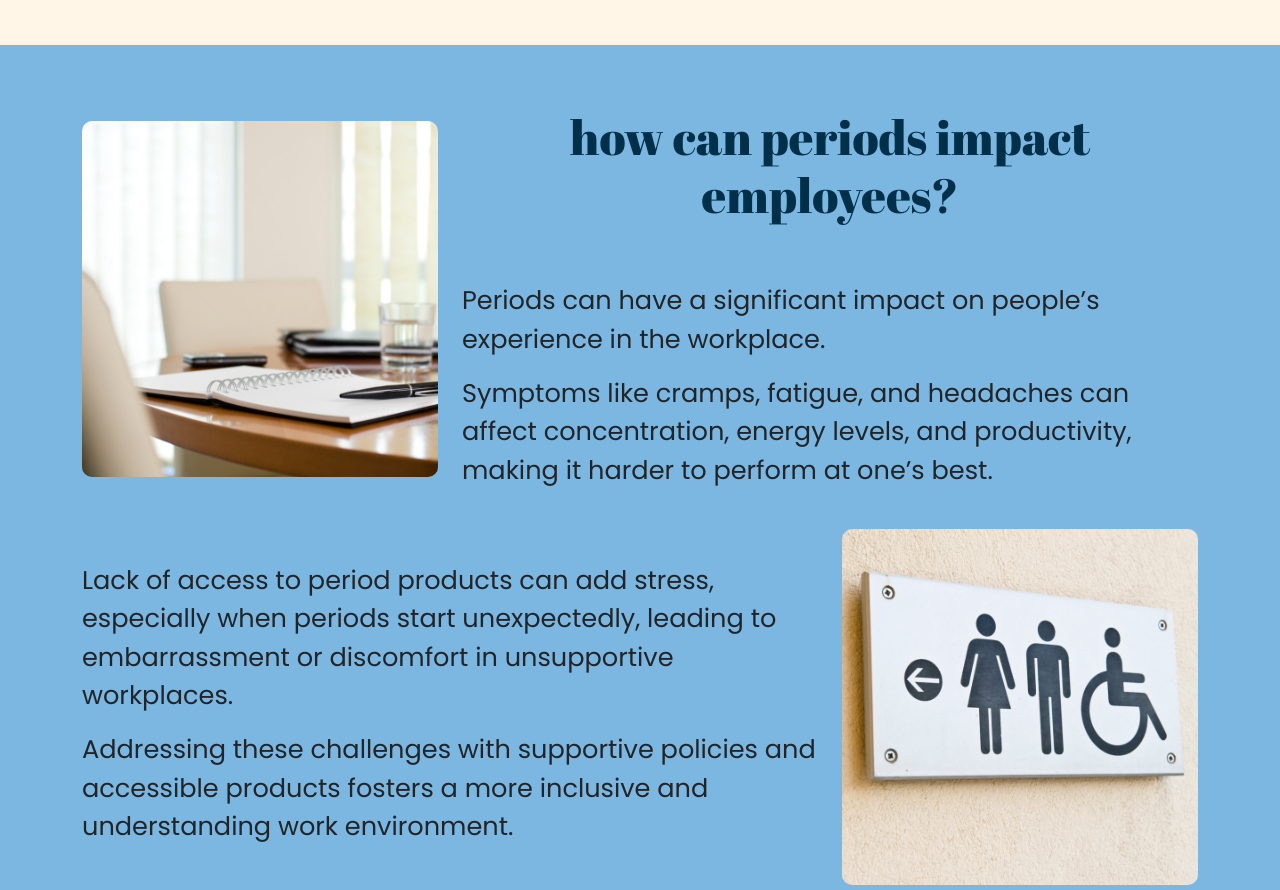
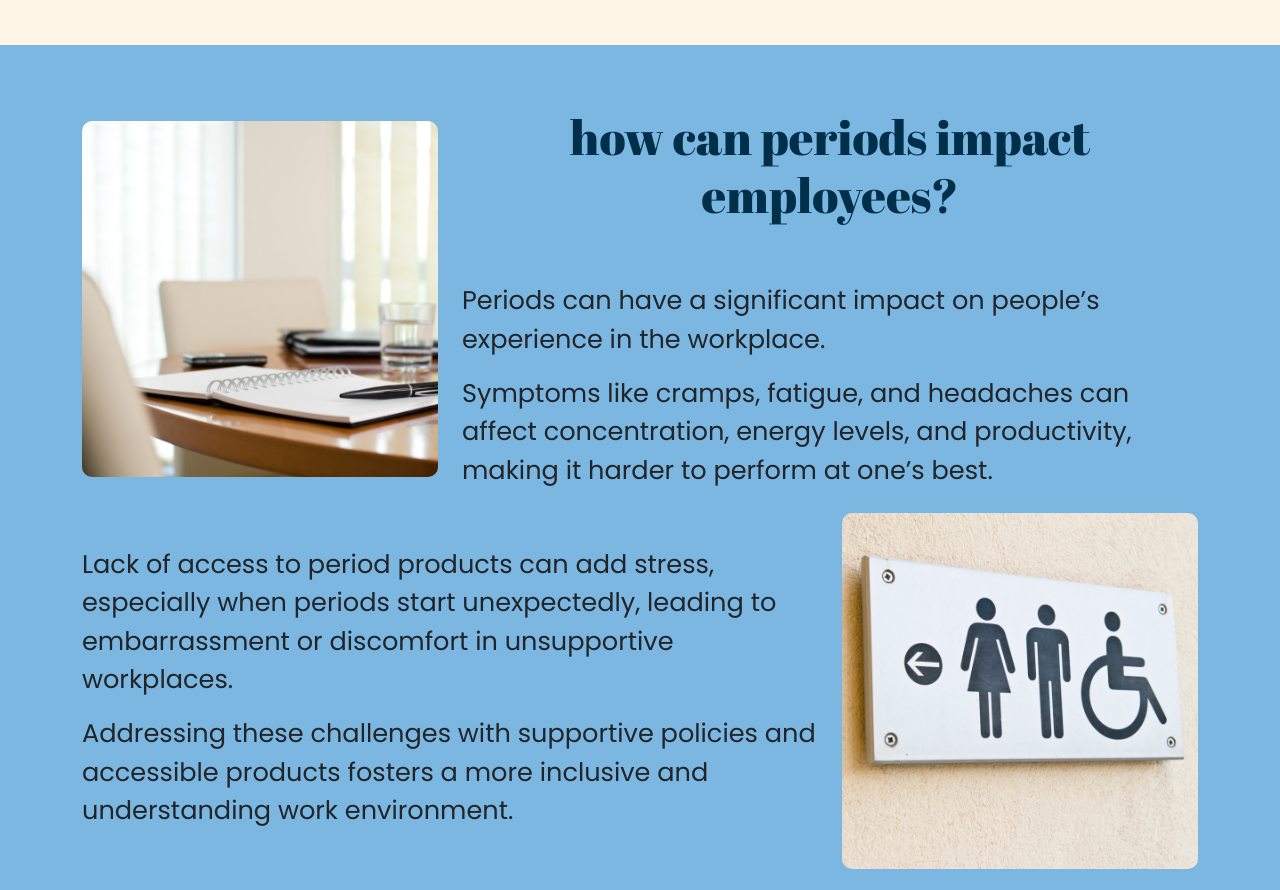
Before and after one commit to katee145/periodprofessionals, a plain HTML site: page index.html in a window 1280 px wide. Shown: the part 907-1797 px from the top of the page. Drawn offline with nearby package versions, Linux system fonts and the light colour scheme.

Commit message:
fix padding inimpact section

```diff
--- a/assets/css/style.css
+++ b/assets/css/style.css
@@ -38,6 +38,10 @@ h3 {
 p {
     font-family: var(--secondary-font);
     font-size: 1.6rem;
+}
+
+body {
+    background-color: var(--dark-red);
 }
 
 /*Navbar*/
--- a/index.html
+++ b/index.html
@@ -95,7 +95,7 @@
         <!-- How it impacts employees -->
         <section id="impact-employees">
             <div class="container section py-5">
-                <div class="row justify-content-center pb-4 align-items-center">
+                <div class="row justify-content-center pb-2 align-items-center">
                     <div class="col-12 col-lg-4 d-flex justify-content-center">
                         <img src="assets/images/beige-desk.png" alt="Image of a desk in an office" class="img-fluid">
                     </div>
```
